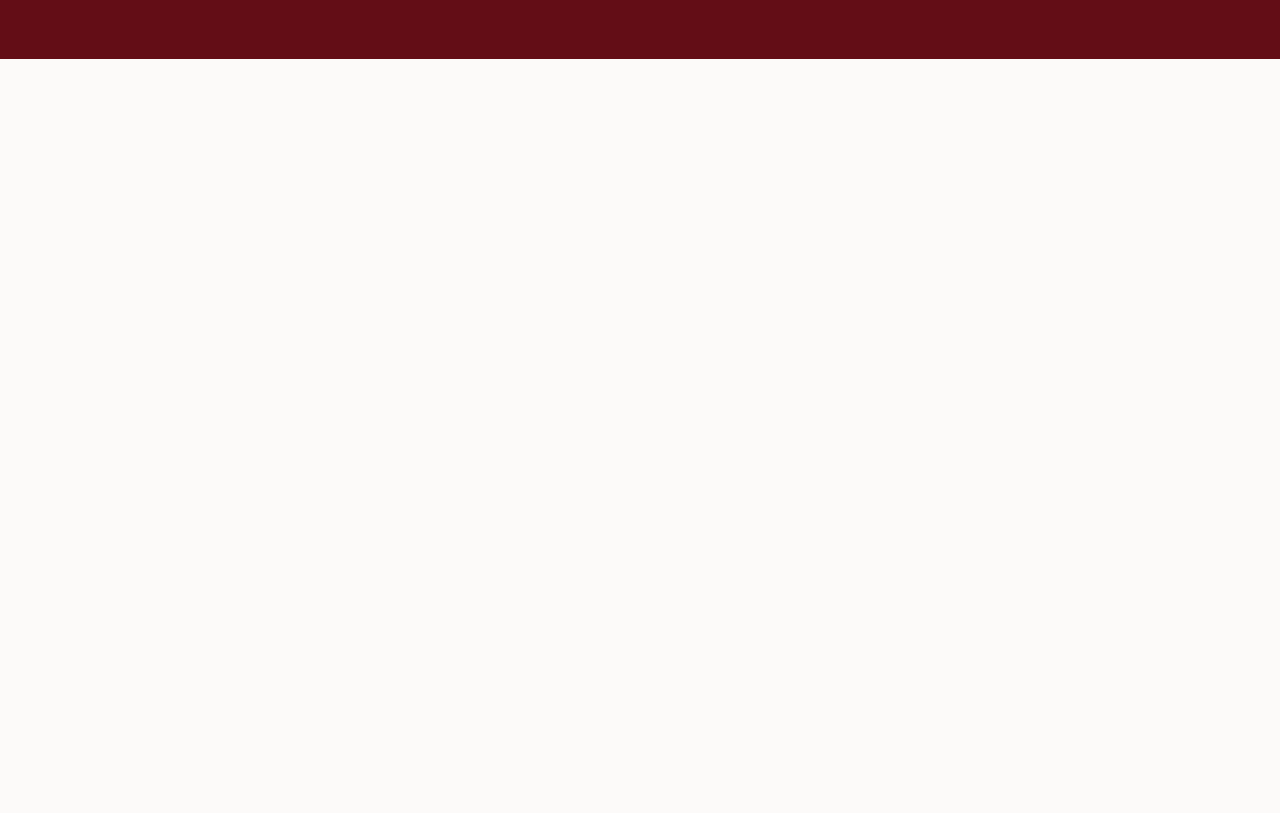
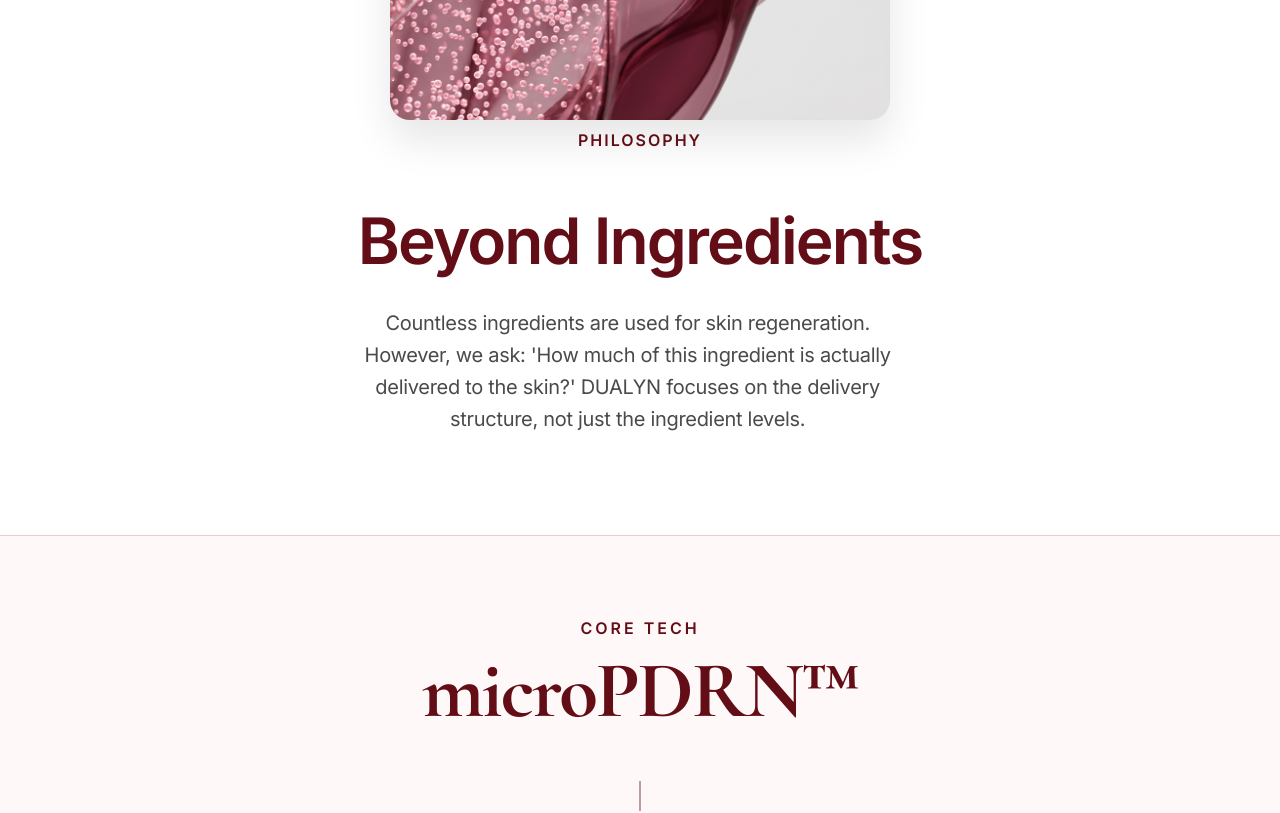
Before and after one commit to itsarainyday88-cpu/dualyn, a React (Vite) app: page / in a window 1280 px wide. Shown: the part 1260-2073 px from the top of the page. Before the commit the page ends 1319 px from the top, so only its background shows below. Built offline with nearby package versions, Linux system fonts and the light colour scheme.

Commit message:
fix main page

```diff
--- a/src/pages/Home.jsx
+++ b/src/pages/Home.jsx
@@ -1,10 +1,22 @@
 import React from 'react';
 import Hero from '../components/sections/Hero';
+import Philosophy from '../components/sections/Philosophy';
+import CoreTech from '../components/sections/CoreTech';
+import LNPTech from '../components/sections/LNPTech';
+import DualSystem from '../components/sections/DualSystem';
+import Evidence from '../components/sections/Evidence';
+import Ingredients from '../components/sections/Ingredients';
 
 const Home = ({ lang }) => {
     return (
         <>
             <Hero lang={lang} />
+            <Philosophy lang={lang} />
+            <CoreTech lang={lang} />
+            <LNPTech lang={lang} />
+            <DualSystem lang={lang} />
+            <Evidence lang={lang} />
+            <Ingredients lang={lang} />
         </>
     );
 };
```
